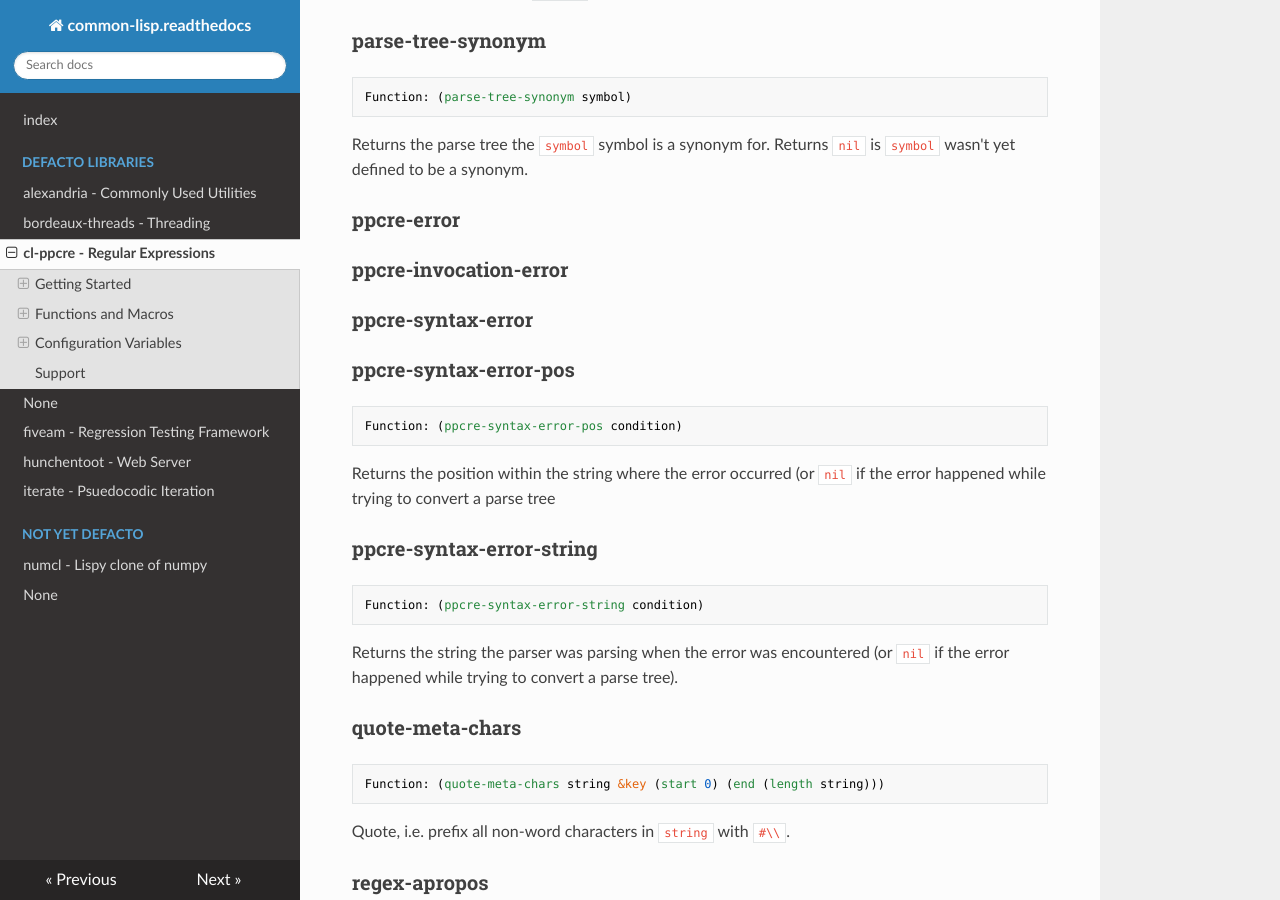
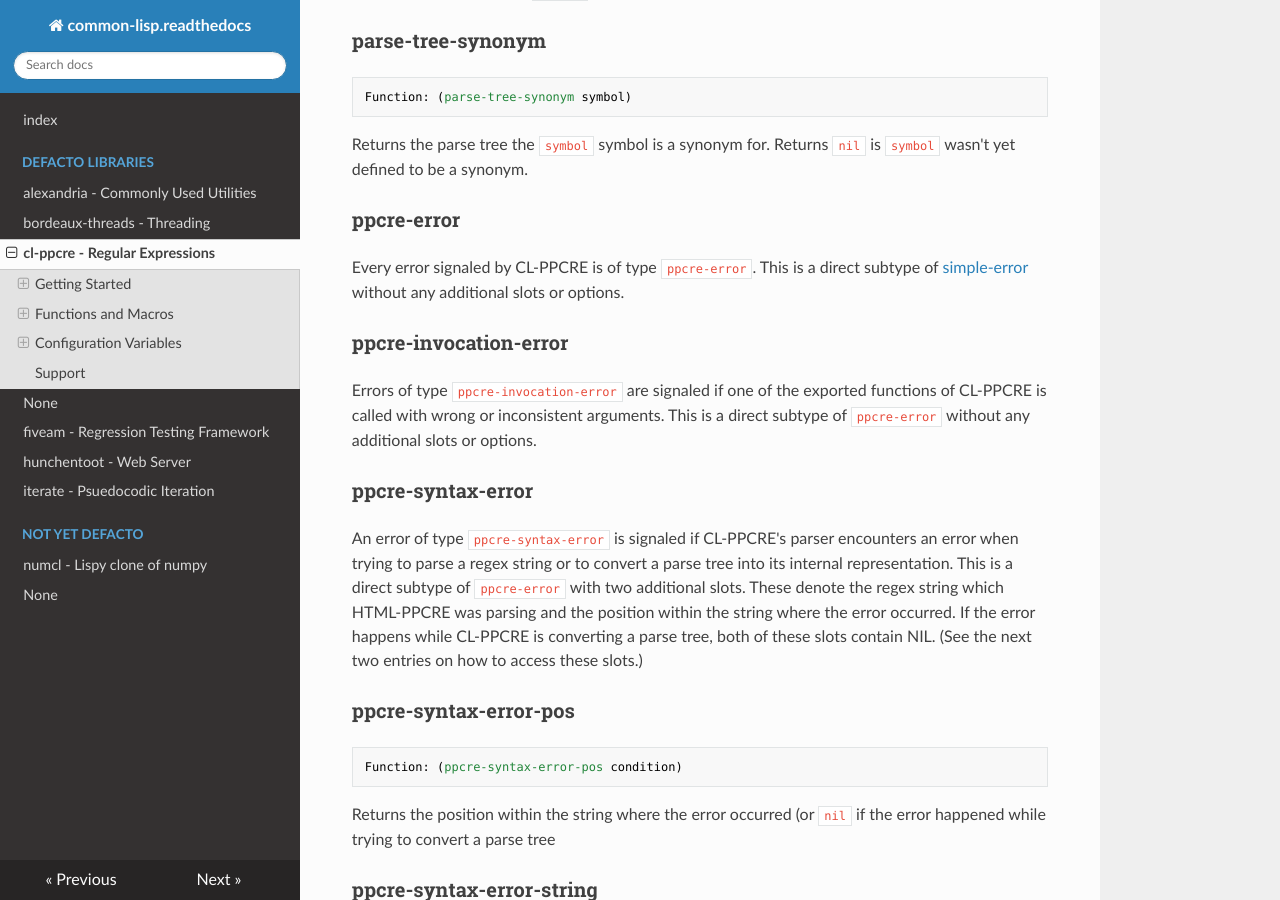
Before and after one commit to cl-library-docs/common-lisp-libraries, an MkDocs documentation site: the page built from docs/cl-ppcre.md, in a window 1280 px wide and 900 px high, scrolled down 6425 px. Built offline with MkDocs 1.6.1, drawn with Linux system fonts in a browser that asks for light colours; nearby versions of some CDN libraries.

Commit message:
cl-ppcre errors documentation

```diff
--- a/docs/cl-ppcre.md
+++ b/docs/cl-ppcre.md
@@ -364,9 +364,17 @@ Returns the parse tree the `symbol` symbol is a synonym for.  Returns
 
 ### ppcre-error
 
+Every error signaled by CL-PPCRE is of type `ppcre-error`. This is a direct subtype of
+[simple-error](http://www.lispworks.com/documentation/HyperSpec/Body/e_smp_er.htm)
+without any additional slots or options.
+
 ### ppcre-invocation-error
 
+Errors of type `ppcre-invocation-error` are signaled if one of the exported functions of CL-PPCRE is called with wrong or inconsistent arguments. This is a direct subtype of `ppcre-error` without any additional slots or options.
+
 ### ppcre-syntax-error
+
+An error of type `ppcre-syntax-error` is signaled if CL-PPCRE's parser encounters an error when trying to parse a regex string or to convert a parse tree into its internal representation. This is a direct subtype of `ppcre-error` with two additional slots. These denote the regex string which HTML-PPCRE was parsing and the position within the string where the error occurred. If the error happens while CL-PPCRE is converting a parse tree, both of these slots contain NIL. (See the next two entries on how to access these slots.)
 
 ### ppcre-syntax-error-pos
 
```
